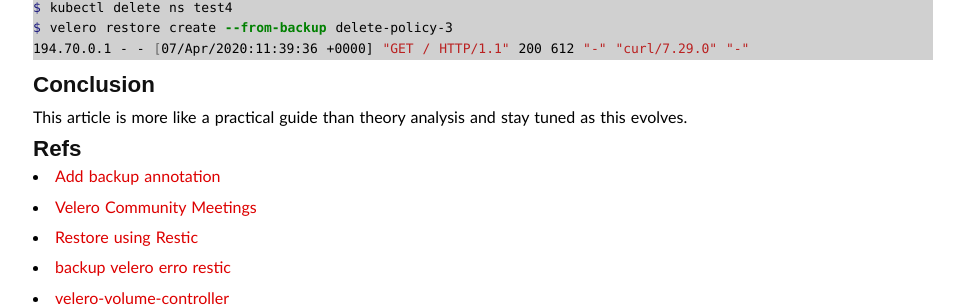
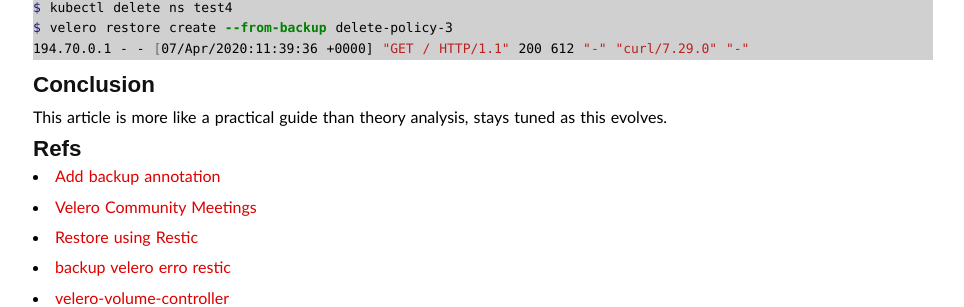
Before and after one commit to duyanghao/duyanghao.github.io, a Jekyll site: the page built from _posts/2020-3-30-velero.md, in a window 1280 px wide and 900 px high, scrolled down 12391 px. Shown: the part 153-460 px from the top of the window, without its empty margins (157-1121 px from the left). Built offline with Jekyll 4.4.1, drawn with Linux system fonts in a browser that asks for light colours; some web fonts are replaced; comment, search, counter and statistics services are not loaded; some of the changed text lies outside the part shown.

Commit message:
update velero
Signed-off-by: duyanghao <1294057873@qq.com>

```diff
--- a/_posts/2020-3-30-velero.md
+++ b/_posts/2020-3-30-velero.md
@@ -37,7 +37,7 @@
 
 Velero is ideal for the disaster recovery use case, as well as for snapshotting your application state, prior to performing system operations on your cluster (e.g. upgrades).
 
-## Velero Backup workflow
+## Velero Backup Workflow
 
 When you run velero backup create test-backup:
 
@@ -391,7 +391,7 @@
 Restic Backups (specify --details for more information):
   Completed:  1
 
-$ podvolumebackups end with normal 'Completion' Phase
+# podvolumebackups end with normal 'Completion' Phase
 $ kubectl describe podvolumebackups/big-data-test-t5r76 -nvelero
 [...truncate...]
 Status:
@@ -530,7 +530,7 @@
 
 ## Conclusion
 
-This article is more like a practical guide than theory analysis and stay tuned as this evolves.
+This article is more like a practical guide than theory analysis, stays tuned as this evolves.
 
 ## Refs
 
```
